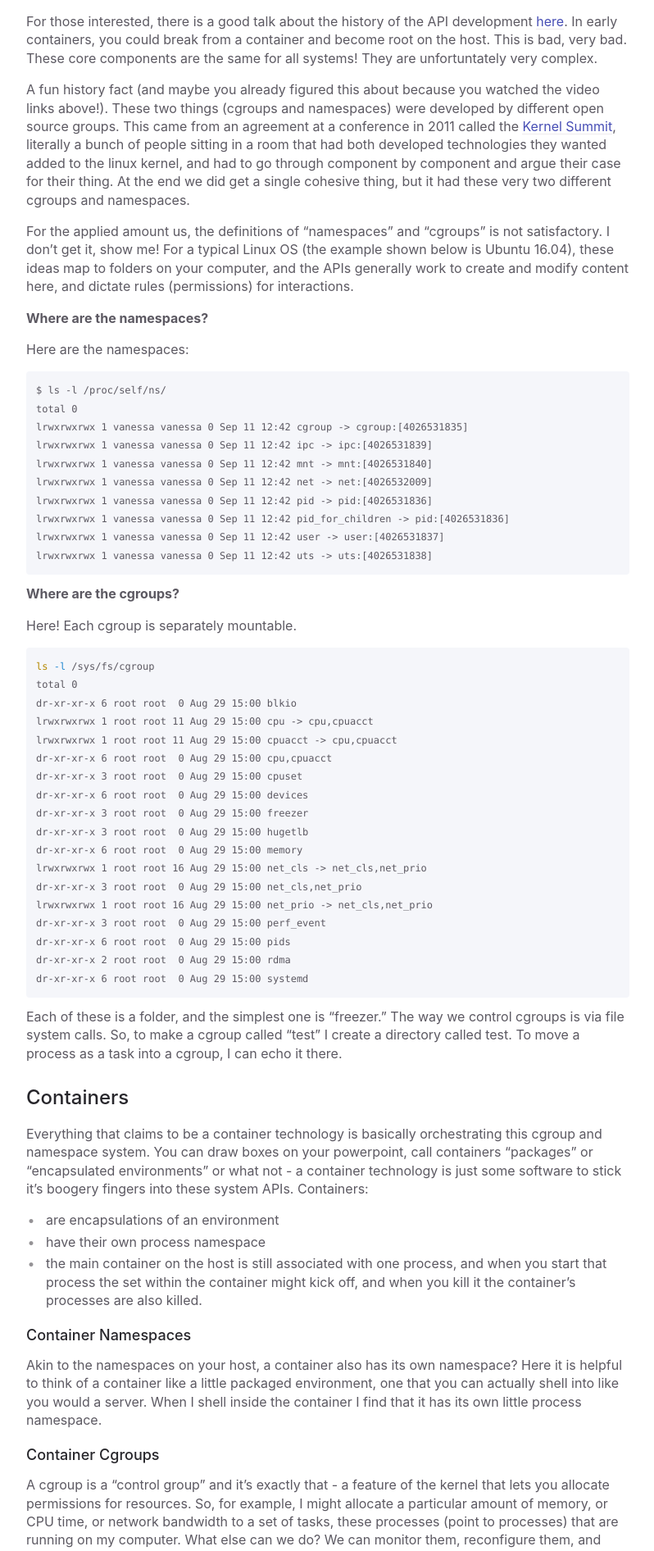
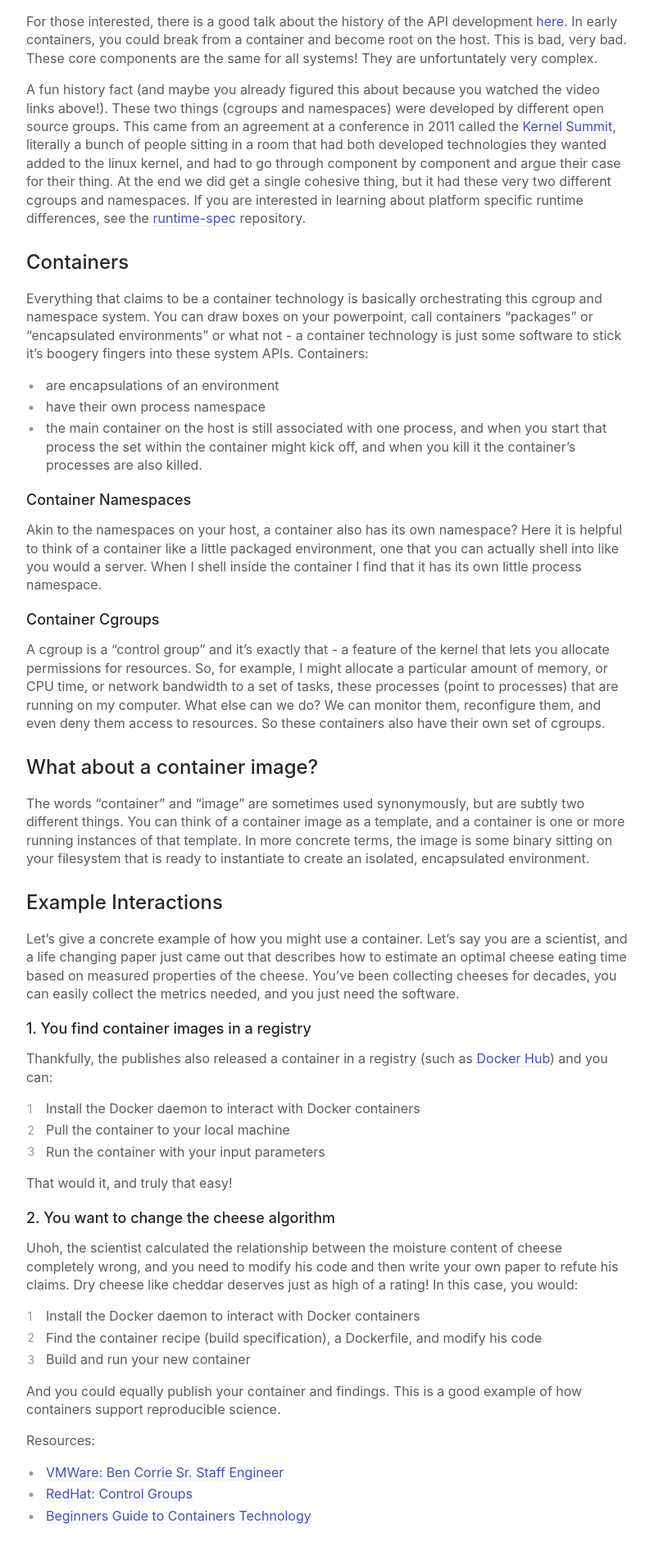
Before and after one commit to opencontainers/.github, a Jekyll site: the page built from docs/introduction/container-images.md, in a window 1280 px wide. Shown: the part 3027-4919 px from the top of the page at 82% size, without its empty margins (356-1154 px from the left). Built offline with Jekyll 4.4.1, drawn with Linux system fonts in a browser that asks for light colours.

Commit message:
moving examples for namespaces and cgroups, adding link to runtime-spec repo
Signed-off-by: Vanessa Sochat <vsochat@stanford.edu>

````diff
--- a/docs/introduction/container-images.md
+++ b/docs/introduction/container-images.md
@@ -119,59 +119,8 @@ For those interested, there is a good talk about the history of the API developm
 In early containers, you could break from a container and become root on the host. This is bad, very bad.
 These core components are the same for all systems! They are unfortuntately very complex.
 
-A fun history fact (and maybe you already figured this about because you watched the video links above!). These two things (cgroups and namespaces) were developed by different open source groups. This came from an agreement at a conference in 2011 called the [Kernel Summit](https://lwn.net/Articles/KernelSummit2011/), literally a bunch of people sitting in a room that had both developed technologies they wanted added to the linux kernel, and had to go through component by component and argue their case for their thing. At the end we did get a single cohesive thing, but it had these very two different cgroups and namespaces.
-
-For the applied amount us, the definitions of "namespaces" and "cgroups" is not satisfactory.
-I don't get it, show me! For a typical Linux OS (the example shown below is Ubuntu 16.04),
-these ideas map to folders on your computer, and
-the APIs generally work to create and modify content here, and dictate rules (permissions)
-for interactions.
-
-**Where are the namespaces?**
-
-Here are the namespaces:
-
-```
-$ ls -l /proc/self/ns/
-total 0
-lrwxrwxrwx 1 vanessa vanessa 0 Sep 11 12:42 cgroup -> cgroup:[4026531835]
-lrwxrwxrwx 1 vanessa vanessa 0 Sep 11 12:42 ipc -> ipc:[4026531839]
-lrwxrwxrwx 1 vanessa vanessa 0 Sep 11 12:42 mnt -> mnt:[4026531840]
-lrwxrwxrwx 1 vanessa vanessa 0 Sep 11 12:42 net -> net:[4026532009]
-lrwxrwxrwx 1 vanessa vanessa 0 Sep 11 12:42 pid -> pid:[4026531836]
-lrwxrwxrwx 1 vanessa vanessa 0 Sep 11 12:42 pid_for_children -> pid:[4026531836]
-lrwxrwxrwx 1 vanessa vanessa 0 Sep 11 12:42 user -> user:[4026531837]
-lrwxrwxrwx 1 vanessa vanessa 0 Sep 11 12:42 uts -> uts:[4026531838]
-```
-
-**Where are the cgroups?**
-
-Here! Each cgroup is separately mountable.
-
-```bash
-ls -l /sys/fs/cgroup
-total 0
-dr-xr-xr-x 6 root root  0 Aug 29 15:00 blkio
-lrwxrwxrwx 1 root root 11 Aug 29 15:00 cpu -> cpu,cpuacct
-lrwxrwxrwx 1 root root 11 Aug 29 15:00 cpuacct -> cpu,cpuacct
-dr-xr-xr-x 6 root root  0 Aug 29 15:00 cpu,cpuacct
-dr-xr-xr-x 3 root root  0 Aug 29 15:00 cpuset
-dr-xr-xr-x 6 root root  0 Aug 29 15:00 devices
-dr-xr-xr-x 3 root root  0 Aug 29 15:00 freezer
-dr-xr-xr-x 3 root root  0 Aug 29 15:00 hugetlb
-dr-xr-xr-x 6 root root  0 Aug 29 15:00 memory
-lrwxrwxrwx 1 root root 16 Aug 29 15:00 net_cls -> net_cls,net_prio
-dr-xr-xr-x 3 root root  0 Aug 29 15:00 net_cls,net_prio
-lrwxrwxrwx 1 root root 16 Aug 29 15:00 net_prio -> net_cls,net_prio
-dr-xr-xr-x 3 root root  0 Aug 29 15:00 perf_event
-dr-xr-xr-x 6 root root  0 Aug 29 15:00 pids
-dr-xr-xr-x 2 root root  0 Aug 29 15:00 rdma
-dr-xr-xr-x 6 root root  0 Aug 29 15:00 systemd
-```
-
-Each of these is a folder, and the simplest one is "freezer." The way we control cgroups is via file system calls.
-So, to make a cgroup called "test" I create a directory called test.
-To move a process as a task into a cgroup, I can echo it there.
+A fun history fact (and maybe you already figured this about because you watched the video links above!). These two things (cgroups and namespaces) were developed by different open source groups. This came from an agreement at a conference in 2011 called the [Kernel Summit](https://lwn.net/Articles/KernelSummit2011/), literally a bunch of people sitting in a room that had both developed technologies they wanted added to the linux kernel, and had to go through component by component and argue their case for their thing. At the end we did get a single cohesive thing, but it had these very two different cgroups and namespaces.  If you are interested in learning about platform specific
+runtime differences, see the [runtime-spec](https://github.com/opencontainers/runtime-spec/blob/master/implementations.md) repository.
 
 ## Containers
 
````
